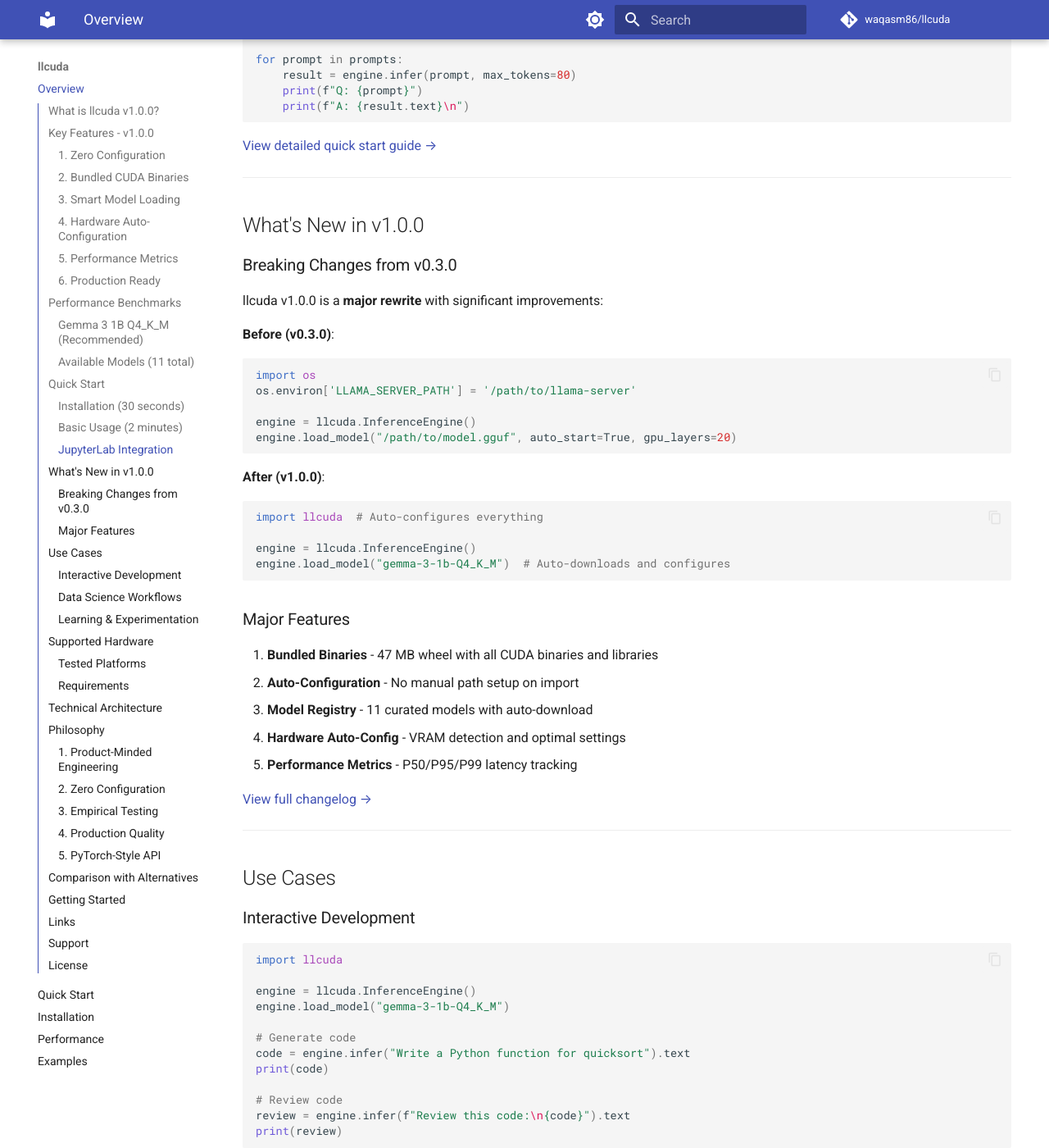
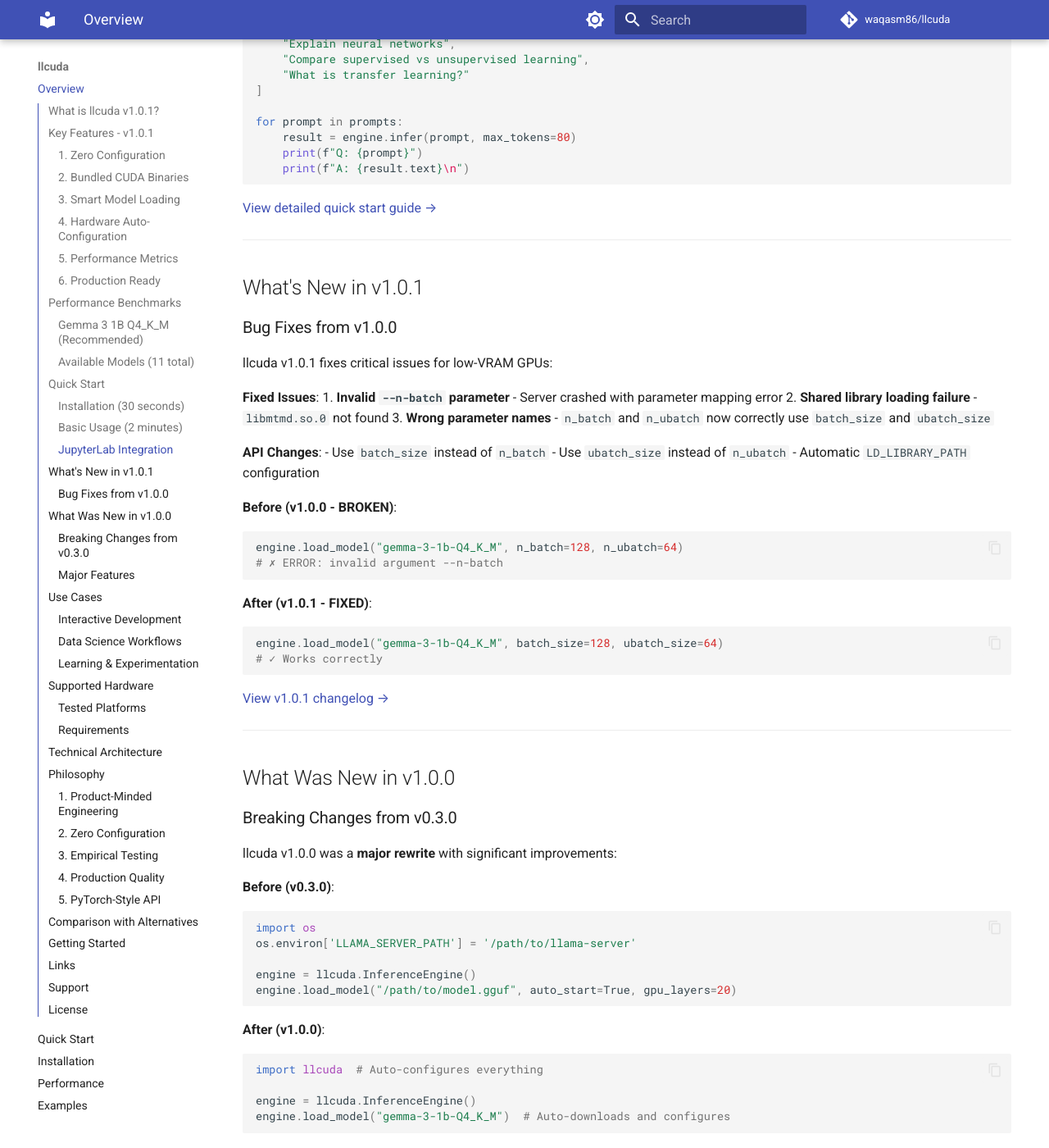
Before and after one commit to waqasm86/waqasm86.github.io, an MkDocs documentation site: the page built from docs/llcuda/index.md, in a window 1280 px wide and 1400 px high, scrolled down 4067 px. Shown: the whole window at 82% size. Built offline with MkDocs 1.6.1 and Material for MkDocs 9.7.7, drawn with Linux system fonts in a browser that asks for light colours; comment, search, counter and statistics services are not loaded; some of the changed text lies outside the part shown.

Commit message:
Update llcuda documentation to v1.0.1
Updated all documentation to reflect llcuda v1.0.1 release:

- Updated version references from v1.0.0 to v1.0.1
- Added v1.0.1 bug fixes section (parameter mapping, library loading)
- Updated installation instructions with --upgrade flag
- Updated performance benchmarks to v1.0.1
- Updated all code examples

Changes:
- docs/llcuda/index.md: Added v1.0.1 bug fixes, updated version refs
- docs/llcuda/installation.md: Added --upgrade flag to install commands
- docs/llcuda/quickstart.md: Updated version refs and install commands
- docs/llcuda/examples.md: Updated version reference
- docs/llcuda/performance.md: Updated version reference

🤖 Generated with Claude Code

Co-Authored-By: Claude Sonnet 4.5 <noreply@anthropic.com>

````diff
--- a/docs/llcuda/examples.md
+++ b/docs/llcuda/examples.md
@@ -1,6 +1,6 @@
 # Code Examples
 
-Production-ready code samples for llcuda v1.0.0. All examples tested on GeForce 940M (1GB VRAM).
+Production-ready code samples for llcuda v1.0.1. All examples tested on GeForce 940M (1GB VRAM).
 
 ---
 
--- a/docs/llcuda/index.md
+++ b/docs/llcuda/index.md
@@ -1,4 +1,4 @@
-# llcuda v1.0.0: PyTorch-Style CUDA LLM Inference
+# llcuda v1.0.1: PyTorch-Style CUDA LLM Inference
 
 **Zero-configuration CUDA-accelerated LLM inference for Python with bundled binaries, smart model loading, and hardware auto-configuration.**
 
@@ -8,7 +8,7 @@
 
 ---
 
-## What is llcuda v1.0.0?
+## What is llcuda v1.0.1?
 
 A **PyTorch-style Python package** that makes LLM inference on legacy NVIDIA GPUs as easy as:
 
@@ -29,7 +29,7 @@ print(result.text)
 
 ---
 
-## Key Features - v1.0.0
+## Key Features - v1.0.1
 
 ### 1. Zero Configuration
 
@@ -123,7 +123,7 @@ Not a GitHub experiment - a maintained package with semantic versioning.
 
 ## Performance Benchmarks
 
-All benchmarks on **GeForce 940M (1GB VRAM, 384 CUDA cores, Maxwell architecture)**, Ubuntu 22.04, llcuda v1.0.0.
+All benchmarks on **GeForce 940M (1GB VRAM, 384 CUDA cores, Maxwell architecture)**, Ubuntu 22.04, llcuda v1.0.1.
 
 ### Gemma 3 1B Q4_K_M (Recommended)
 
@@ -157,7 +157,11 @@ Memory Usage: ~800MB VRAM
 ### Installation (30 seconds)
 
 ```bash
-pip install llcuda
+# Install or upgrade to latest version
+pip install --upgrade llcuda
+
+# Or install specific version
+pip install llcuda==1.0.1
 ```
 
 That's it. All binaries and libraries included.
@@ -204,11 +208,43 @@ for prompt in prompts:
 
 ---
 
-## What's New in v1.0.0
+## What's New in v1.0.1
+
+### Bug Fixes from v1.0.0
+
+llcuda v1.0.1 fixes critical issues for low-VRAM GPUs:
+
+**Fixed Issues**:
+1. **Invalid `--n-batch` parameter** - Server crashed with parameter mapping error
+2. **Shared library loading failure** - `libmtmd.so.0` not found
+3. **Wrong parameter names** - `n_batch` and `n_ubatch` now correctly use `batch_size` and `ubatch_size`
+
+**API Changes**:
+- Use `batch_size` instead of `n_batch`
+- Use `ubatch_size` instead of `n_ubatch`
+- Automatic `LD_LIBRARY_PATH` configuration
+
+**Before (v1.0.0 - BROKEN)**:
+```python
+engine.load_model("gemma-3-1b-Q4_K_M", n_batch=128, n_ubatch=64)
+# ✗ ERROR: invalid argument --n-batch
+```
+
+**After (v1.0.1 - FIXED)**:
+```python
+engine.load_model("gemma-3-1b-Q4_K_M", batch_size=128, ubatch_size=64)
+# ✓ Works correctly
+```
+
+[View v1.0.1 changelog →](https://github.com/waqasm86/llcuda/blob/main/CHANGELOG.md#v101---2025-12-29)
+
+---
+
+## What Was New in v1.0.0
 
 ### Breaking Changes from v0.3.0
 
-llcuda v1.0.0 is a **major rewrite** with significant improvements:
+llcuda v1.0.0 was a **major rewrite** with significant improvements:
 
 **Before (v0.3.0)**:
 ```python
@@ -405,7 +441,7 @@ Ready to run LLMs on your old GPU?
 
 - **PyPI**: [pypi.org/project/llcuda](https://pypi.org/project/llcuda/)
 - **GitHub**: [github.com/waqasm86/llcuda](https://github.com/waqasm86/llcuda)
-- **GitHub Release**: [v1.0.0](https://github.com/waqasm86/llcuda/releases/tag/v1.0.0)
+- **Latest Release**: [v1.0.1](https://github.com/waqasm86/llcuda/releases/tag/v1.0.1)
 - **Documentation**: [waqasm86.github.io/llcuda](https://waqasm86.github.io/llcuda/)
 
 ---
--- a/docs/llcuda/performance.md
+++ b/docs/llcuda/performance.md
@@ -1,6 +1,6 @@
 # Performance Benchmarks
 
-Real-world benchmarks on actual hardware running llcuda v1.0.0.
+Real-world benchmarks on actual hardware running llcuda v1.0.1.
 
 ---
 
@@ -8,7 +8,7 @@ Real-world benchmarks on actual hardware running llcuda v1.0.0.
 
 **Hardware**: GeForce 940M (1GB VRAM, 384 CUDA cores, Maxwell architecture)
 **OS**: Ubuntu 22.04 LTS
-**llcuda**: v1.0.0
+**llcuda**: v1.0.1
 **CUDA**: 12.8 (bundled)
 
 ---
````
Also changed, not shown: docs/llcuda/installation.md (+8 -3 lines), docs/llcuda/quickstart.md (+8 -4 lines).
